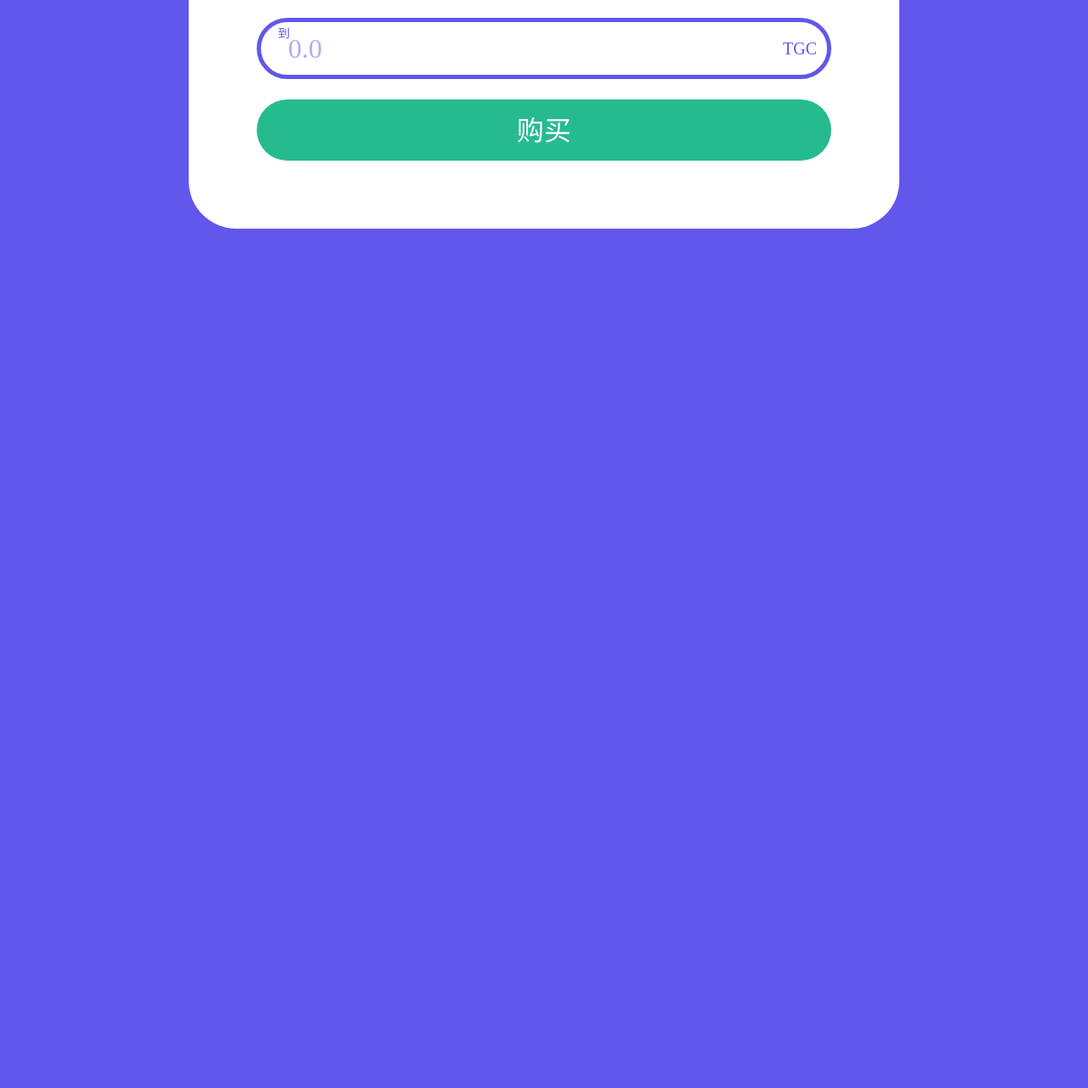
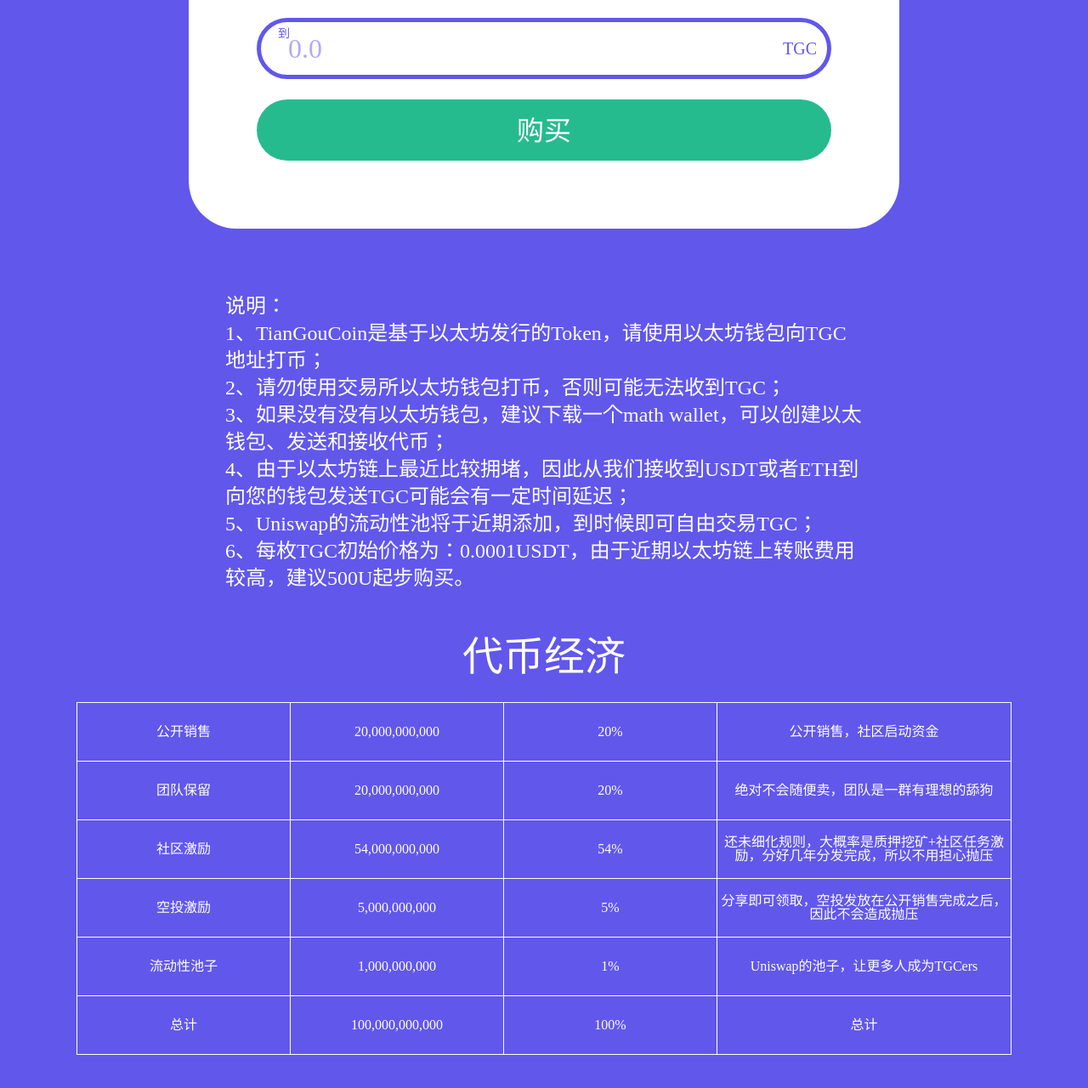
Before and after one commit to Tiangoucoin/tiangoucoin, a plain HTML site: page index.html in a window 1280 px wide. Shown: the part 1297-2577 px from the top of the page at 85% size. Before the commit the page ends 1566 px from the top, so only its background shows below. Drawn offline with Linux system fonts and the light colour scheme; a web font is replaced by a local one.

Commit message:
adjust phone

```diff
--- a/index.css
+++ b/index.css
@@ -298,6 +298,56 @@
     color: #6157EB;
 }
 
+.intro {
+    margin: auto;
+    margin-top: 75px;
+    width: 750px;
+}
+
+.intro-item {
+    font-size: 24px;
+    color: #fff;
+    line-height: 32px;
+}
+
+.economics {
+    margin-top: 48px;
+}
+
+.economics h2 {
+    text-align: center;
+    font-size: 48px;
+    font-weight: normal;
+    color: #FFFFFF;
+    line-height: 58px;
+}
+
+.economics table {
+    margin: auto;
+    margin-top: 24px;
+    width: 1100px;
+    border: 1px solid #fff;
+}
+
+.economics table td {
+    height: 68px;
+    text-align: center;
+    vertical-align: middle;
+    color: #fff;
+    border-right: 1px solid #fff;
+    border-bottom: 1px solid #fff;
+}
+
+.economics table td:nth-child(1),
+.economics table td:nth-child(2),
+.economics table td:nth-child(3) {
+    width: 250px;
+}
+
+.mb80 {
+    height: 80px;
+}
+
 .mask {
     display: none;
     position: fixed;
--- a/index.html
+++ b/index.html
@@ -4,10 +4,10 @@
 <head>
     <meta charset="UTF-8">
     <meta http-equiv="X-UA-Compatible" content="IE=edge">
-    <meta name="viewport" content="width=device-width, initial-scale=1.0">
+    <meta name="viewport" content="width=device-width,initial-scale=1,minimum-scale=1,maximum-scale=1,user-scalable=no"/>
     <title>Document</title>
     <link rel="stylesheet" href="./reset.css">
-    <link rel="stylesheet" href="./index.css">
+    <link rel="stylesheet" href="./index.css?version=1.0">
     <script src="./jquery.min.js"></script>
     <script src="./utils.js"></script>
 </head>
@@ -21,8 +21,8 @@
             </div>
             <ul class="navs">
                 <li><a href="javascript:;">Airdrop</a></li>
-                <li><a href="javascript:;">SALES</a></li>
-                <li><a href="javascript:;">TokenEconomics</a></li>
+                <li><a href="#sale">SALES</a></li>
+                <li><a href="#economics">TokenEconomics</a></li>
             </ul>
         </div>
     </div>
@@ -81,6 +81,58 @@
                 </div>
                 <button id="buy">购买</button>
             </div>
+            <div class="intro">
+                <p class="intro-item">说明：</p>
+                <p class="intro-item"></p>
+                <p class="intro-item">1、TianGouCoin是基于以太坊发行的Token，请使用以太坊钱包向TGC地址打币；</p>
+                <p class="intro-item">2、请勿使用交易所以太坊钱包打币，否则可能无法收到TGC；</p>
+                <p class="intro-item">3、如果没有没有以太坊钱包，建议下载一个math wallet，可以创建以太钱包、发送和接收代币；</p>
+                <p class="intro-item">4、由于以太坊链上最近比较拥堵，因此从我们接收到USDT或者ETH到向您的钱包发送TGC可能会有一定时间延迟；</p>
+                <p class="intro-item">5、Uniswap的流动性池将于近期添加，到时候即可自由交易TGC；</p>
+                <p class="intro-item">6、每枚TGC初始价格为：0.0001USDT，由于近期以太坊链上转账费用较高，建议500U起步购买。</p>
+            </div>
+            <div class="economics" id="economics">
+                <h2>代币经济</h2>
+                <table>
+                    <tr>
+                        <td>公开销售</td>
+                        <td>20,000,000,000</td>
+                        <td>20%</td>
+                        <td>公开销售，社区启动资金</td>
+                    </tr>
+                    <tr>
+                        <td>团队保留</td>
+                        <td>20,000,000,000</td>
+                        <td>20%</td>
+                        <td>绝对不会随便卖，团队是一群有理想的舔狗</td>
+                    </tr>
+                    <tr>
+                        <td>社区激励</td>
+                        <td>54,000,000,000</td>
+                        <td>54%</td>
+                        <td>还未细化规则，大概率是质押挖矿+社区任务激励，分好几年分发完成，所以不用担心抛压</td>
+                    </tr>
+                    <tr>
+                        <td>空投激励</td>
+                        <td>5,000,000,000</td>
+                        <td>5%</td>
+                        <td>分享即可领取，空投发放在公开销售完成之后，因此不会造成抛压</td>
+                    </tr>
+                    <tr>
+                        <td>流动性池子</td>
+                        <td>1,000,000,000</td>
+                        <td>1%</td>
+                        <td>Uniswap的池子，让更多人成为TGCers</td>
+                    </tr>
+                    <tr>
+                        <td>总计</td>
+                        <td>100,000,000,000</td>
+                        <td>100%</td>
+                        <td>总计</td>
+                    </tr>
+                </table>
+            </div>
+            <div class="mb80"></div>
         </div>
     </div>
     <div class="mask">
```
Also changed, not shown: 1 other file.
